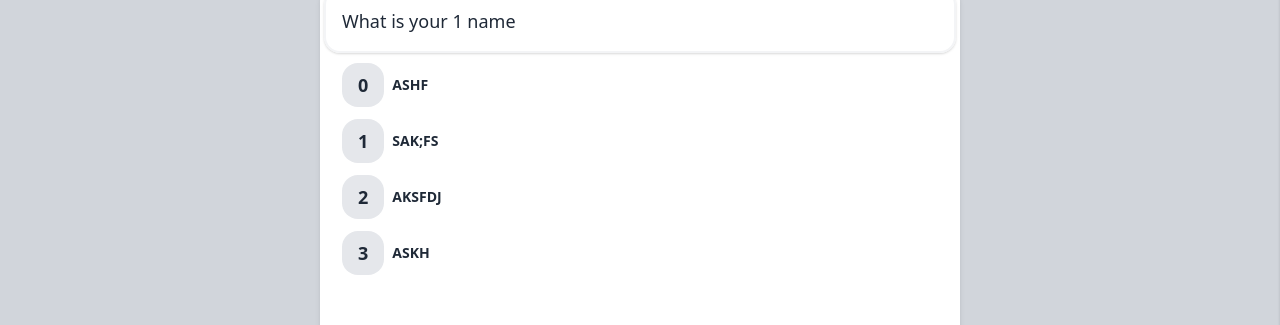
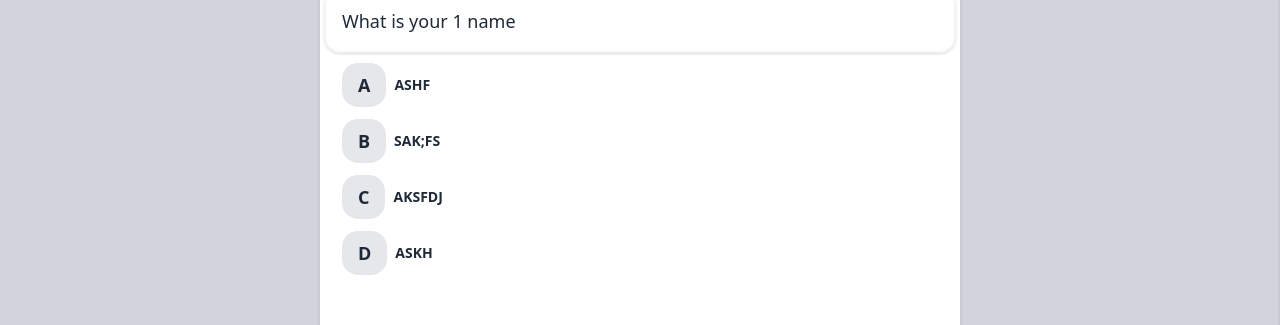
Before and after one commit to maikishore/maipublicgod, a React (Create React App) app: page /mcq in a window 1280 px wide. Shown: the part 179-504 px from the top of the page. Built offline with nearby package versions, Linux system fonts and the light colour scheme; no server answers; sample sign-in values are in the browser's storage.

Commit message:
Checkpoint 101 mcq before editing

```diff
--- a/src/Pages/Quiz/MCQ/mcq.js
+++ b/src/Pages/Quiz/MCQ/mcq.js
@@ -1,72 +1,126 @@
-import React from 'react'
-import Navbar from '../../../Commons/Navbar/Navbar';
-import McqCard from './mcqcard';
-
+import React from "react";
+import Navbar from "../../../Commons/Navbar/Navbar";
+import McqCard from "./mcqcard";
 
 function Mcqq() {
   const data = [
     {
       question: "What is your 1 name",
       options: ["ashf", "sak;fs", "aksfdj", "askh"],
-          correctanswer:1
+      correctanswer: 1,
     },
 
     {
       question: "What is your 2 name",
       options: ["ashdsgf", "sak##;fs", "akssfdj", "askh"],
-            correctanswer:2
+      correctanswer: 2,
     },
-
 
     {
       question: "What is your 3 name",
       options: ["ashsf", "sasafk;fs", "aks121fdj", "askh"],
-            correctanswer:3
+      correctanswer: 3,
     },
 
     {
       question: "What is your 4 name",
       options: ["ash##f", "sak;fs", "aks##fdj", "askh"],
-            correctanswer:4
+      correctanswer: 4,
     },
   ];
 
   return (
     <div>
       <Navbar />
-<McqCard data={data}  question={data[0].question}/>
-
+      <McqCard data={data} question={data[0].question} />
     </div>
-    )
+  );
 }
 
+function correct(arr1,arr2) {
+console.log(arr1,arr2,"called")
+  var s=0
+  for(var i=0;i<arr1.length;i++){
+    if(arr1[i].toString()===arr2[i].toString()){
+      s=s+1
+    }
+  }
+  console.log("sum",s)
+  return s
+}
+
+
+
 function Mcq() {
+  const [qnumber,setQNumber]=React.useState([])
+  const [cnumber,setCNumber]=React.useState([])
+
+
+  const [currentIndex,setCurrentIndex]=React.useState(0)
+
+  var correctanswers=[]
+
+
+
+
+
  const data = [
     {
       question: "What is your 1 name",
       options: ["ashf", "sak;fs", "aksfdj", "askh"],
-          correctanswer:1
+      correctanswer: 0,
     },
 
     {
       question: "What is your 2 name",
       options: ["ashdsgf", "sak##;fs", "akssfdj", "askh"],
-            correctanswer:2
+      correctanswer: 1,
     },
-
 
     {
       question: "What is your 3 name",
       options: ["ashsf", "sasafk;fs", "aks121fdj", "askh"],
-            correctanswer:3
+      correctanswer: 2,
     },
 
     {
       question: "What is your 4 name",
       options: ["ash##f", "sak;fs", "aks##fdj", "askh"],
-            correctanswer:4
+      correctanswer: 3,
     },
   ];
+
+
+  for(var i=0;i<data.length;i++) {
+
+    correctanswers.push(data[i].correctanswer)
+    console.log("cca",correctanswers)
+  }
+
+
+
+React.useEffect(()=>{
+  let qnum=[]
+  for(var i=0;i<data.length;i++) {
+    qnum.push(500)
+    correctanswers.push(data[i].correctanswer)
+  }
+  //console.log("correctanswers",correctanswers)
+  setQNumber([...qnum])
+  setCNumber([...qnum])
+ ////console.log("-->",qnumber)
+
+
+
+},[])
+
+
+React.useEffect(()=>{
+
+return ()=>{}
+},[currentIndex])
+
+
 
 
   const mcards = data.map((each, index) => {
@@ -75,23 +129,53 @@ function Mcq() {
         id={"item" + index.toString()}
         className="flex items-center justify-center w-full text-center shadow carousel-item"
       >
-        <McqCard data={each}  question={data[index].question}/>
+        <McqCard data={each} question={
+          data[index].question} func={(e)=>{
+         console.log(e)
+            /*
+            let x=qnumber
+
+            x[index]=100
+            setQNumber(prevState=>x)
+
+            let y=cnumber
+
+            y[index]=e.currentTarget
+            setCNumber(prevState=>y)
+
+
+
+
+
+            if(parseInt(qnumber.reduce((a, b) => a + b, 0))===parseInt(data.length*100)){
+              console.log("Hurruy!")
+
+              console.log("correcty",correct(correctanswers,cnumber))
+            }*/
+
+         }
+      } />
+
       </div>
     );
   });
 
   const mnavigation = data.map((each, index) => {
     return (
-        <a href={`/mcq#item${index.toString()}`} className="btn btn-xs btn-circle">
+      <a
+        href={`/mcq#item${index.toString()}`}
+        className="btn btn-xs btn-circle"
+      >
         {(index + 1).toString()}
       </a>
     );
   });
 
+
   return (
     <div className=" ">
       <Navbar />
-        <div className="bg-red-400"></div>
+      <div className=""></div>
       <div
         style={{ height: "80vh" }}
         className="w-full   bg-gray-200 text-center carousel"
@@ -106,13 +190,4 @@ function Mcq() {
   );
 }
 
-
-
-
-
-
-
-
-
-
 export default Mcq;
--- a/src/Pages/Quiz/MCQ/mcqcard.js
+++ b/src/Pages/Quiz/MCQ/mcqcard.js
@@ -1,47 +1,37 @@
-import React from 'react'
-import OptionCard from './components/optioncard'
-
+import React from "react";
+import OptionCard from "./components/optioncard";
 
 function McqCard(props) {
+  const [optnum, setOptNum] = React.useState(100);
+  const func=props.func
+  const options = props.data.options.map((e, index) => {
+    return (
+      <OptionCard
+        key={index}
+        value={index}
+        onClick={(e) => {
+          func()
+          setOptNum(index);
+          console.log(index)
+        }}
 
-
-    const [optnum ,setOptNum]=React.useState(100)
-
-
-    const options=props.data.options.map((e,index)=>{
-
-       return (<OptionCard
-        key={index}
-       onClick={()=>{
-         console.log(index)
-         setOptNum(index)
-       }}
-       color={index===optnum?"bg-blue-500":"bg-white"}
-        optionnumber={index} option={e} />)
-     })
-
-
-
-
-
+        color={index === optnum ? "bg-blue-500" : "bg-white"}
+        optionnumber={String.fromCharCode(65+index)}
+        option={e}
+      />
+    );
+  });
 
   return (
     <div className="w-full  ">
-
       <div className="w-full -mt-2 h-screen bg-gray-300">
         <div className="flex flex-row justify-center items-start">
-
-
-
           <div className="m-6 mt-40 w-1/2 h-96 shadow-md bg-white rounded-box ">
             <div className="card m-1 text-lg text-bold text-left p-4  border-2 shadow border-gray-100 bg-white-400  rounded-box">
               {props.question}
             </div>
 
             {options}
-
-
-
           </div>
         </div>
       </div>
```
Lines whose indentation alone changed are shown as unchanged.
